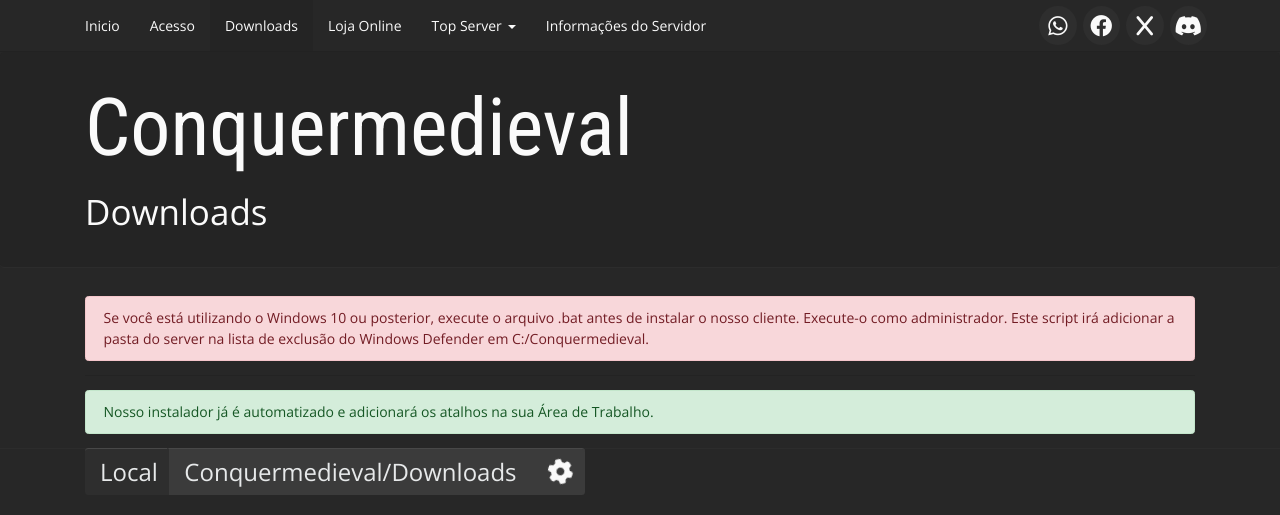
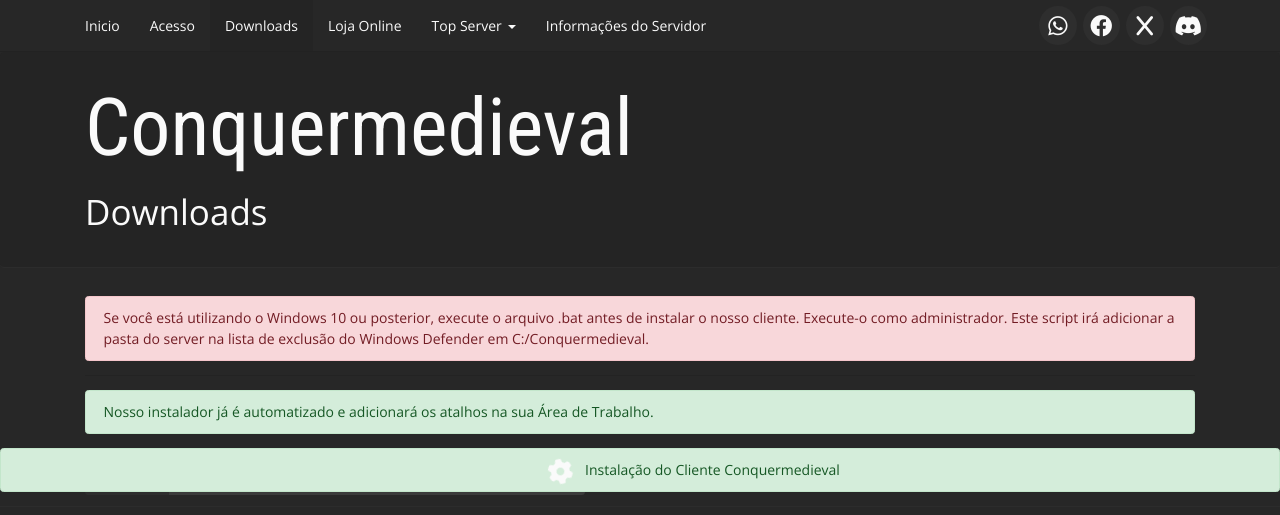
Before and after one commit to conquermedieval/conquermedieval.github.io, a Jekyll site: the page built from downloads.html, in a window 1280 px wide. Shown: the top 515 px of the page. Built offline with Jekyll 4.4.1, drawn with Linux system fonts in a browser that asks for light colours; grey boxes are pictures that could not be loaded.

Commit message:
Update downloads.html

```diff
--- a/downloads.html
+++ b/downloads.html
@@ -37,6 +37,7 @@
     </div>
 </div>
     <div>
+    <p class="alert alert-success">Instalação do Cliente Conquermedieval </p>
     <div class="container-fluid container-screenshot">
     <meta name="viewport" content="width=device-width, initial-scale=1.0">
     <video width="800" height="600" controls>
```
